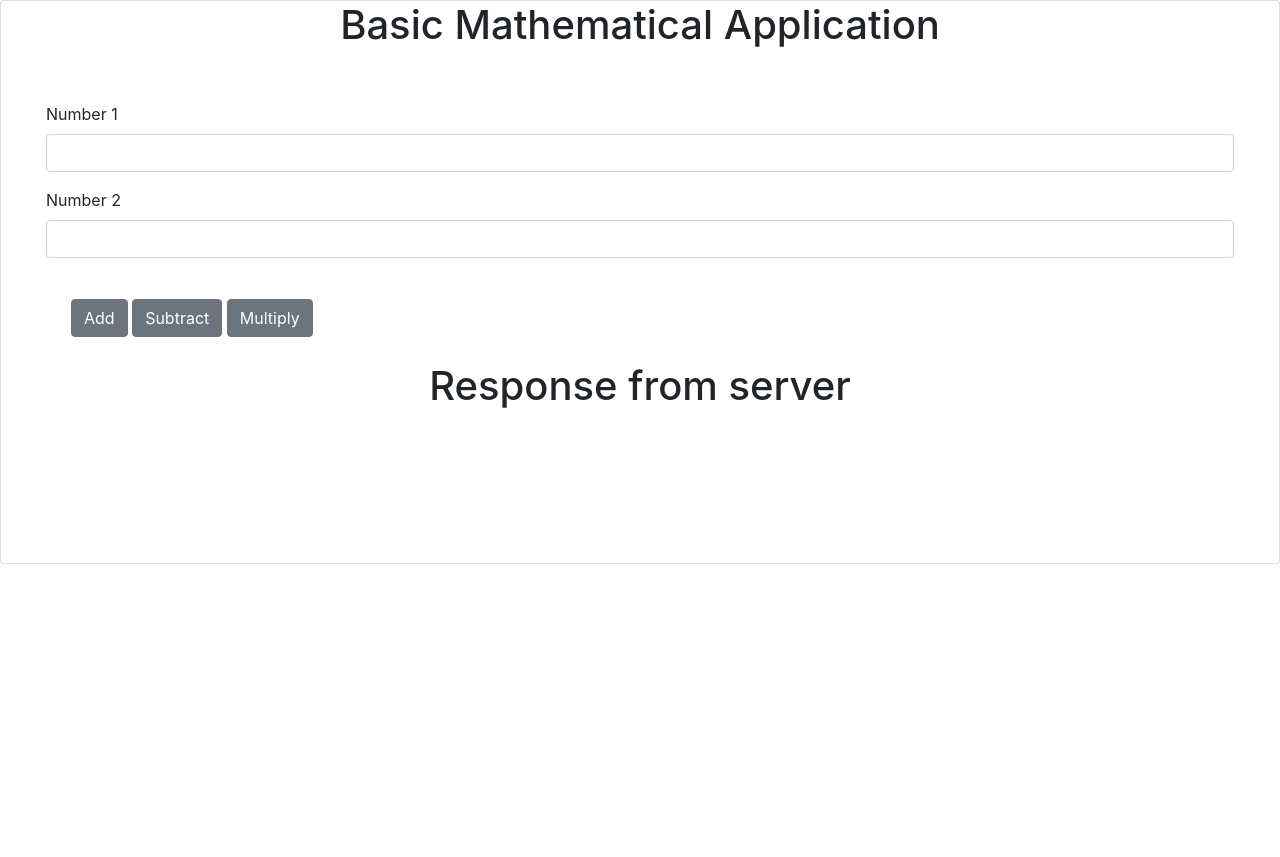
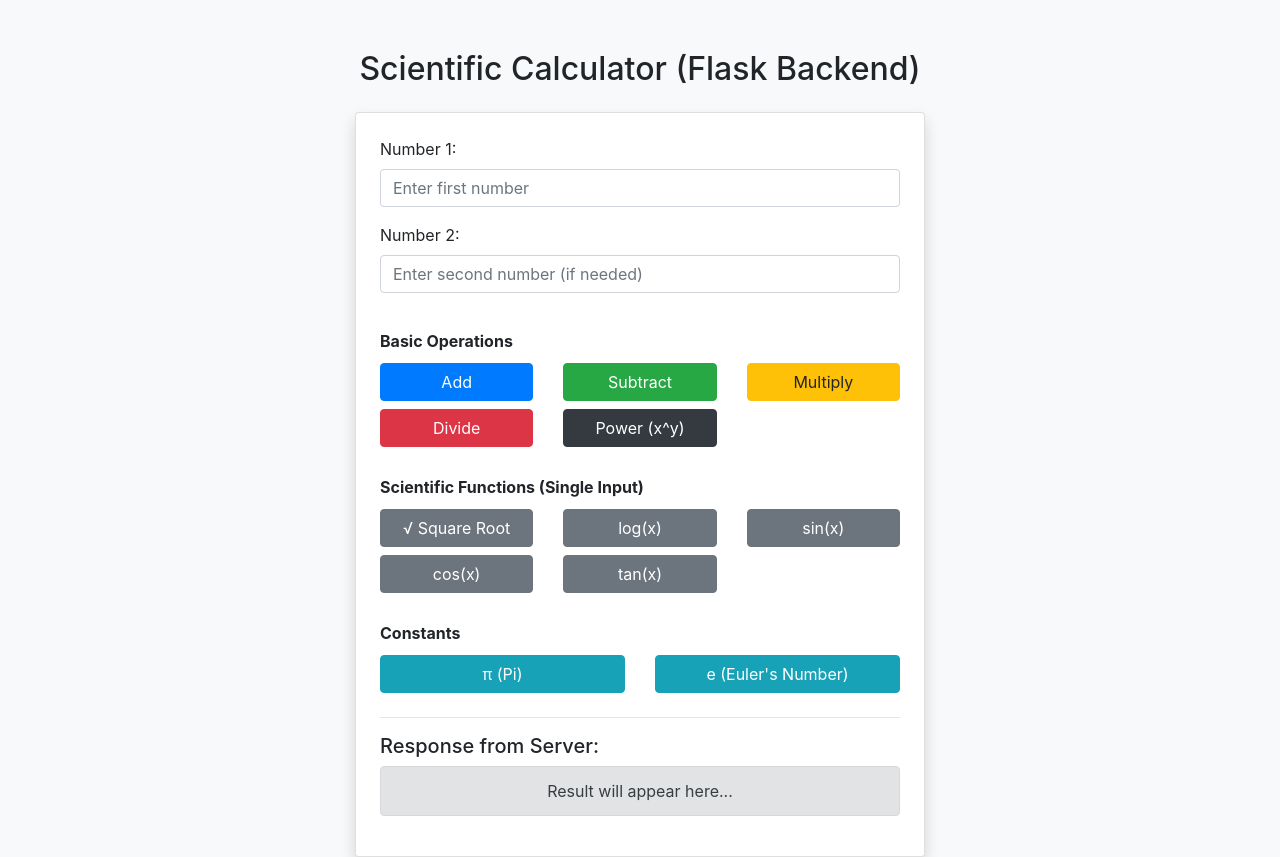
Before and after one commit to nikhilpandey2525/Flaskulator, a Flask app: page / in a window 1280 px wide. Before the commit the page ends 564 px from the top, so only its background shows below. Run offline with Flask 3, Linux system fonts and the light colour scheme; some libraries are stand-ins or nearby versions.

Commit message:
Initial commit: Flask Scientific Calculator

```diff
--- a/server.py
+++ b/server.py
@@ -1,38 +1,145 @@
-from flask import Flask, render_template, request
-from Maths.mathematics import summation, substraction, multiplication
-
+from flask import Flask, render_template, request ,jsonify
+from Maths.mathematics import add, sub, mul, div, power, sqrt, cos, sin, tan, log, pi, e
 app = Flask("Mathematics Problem Solver")
 
+@app.route("/")
+def render_index_page():
+    return render_template('index.html')
+
 @app.route("/sum")
-def sum_route():
-    num1 = float(request.args.get('num1'))
-    num2 = float(request.args.get('num2'))
-    result = summation(num1,num2)
-    if result.is_integer():
-        result=int(result)
+def addition():
+    """
+    This endpoint will return the sum of two numbers given as query parameters.
+
+    Example: /sum?num1=1&num2=2
+    """
+    num1 = float(request.args.get("num1"))
+    num2 = float(request.args.get("num2"))
+    result = add(num1, num2)
     return str(result)
 
 @app.route("/sub")
-def sub_route():
-    num1 = float(request.args.get('num1'))
-    num2 = float(request.args.get('num2'))
-    result= substraction(num1,num2)
-    if result.is_integer():
-        result=int(result)
+def subtraction():
+    """
+    This endpoint will return the difference of two numbers given as query parameters.
+
+    Example: /sub?num1=5&num2=3
+    """
+
+    num1 = float(request.args.get("num1"))
+    num2 = float(request.args.get("num2"))
+    result = sub(num1, num2)
     return str(result)
 
 @app.route("/mul")
-def mul_route():
-    num1 = float(request.args.get('num1'))
-    num2 = float(request.args.get('num2'))
-    result=multiplication(num1,num2)
-    if result.is_integer():
-        result=int(result)
+def multiplication():
+    """
+    This endpoint will return the product of two numbers given as query parameters.
+
+    Example: /mul?num1=2&num2=3
+    """
+    num1 = float(request.args.get("num1"))
+    num2 = float(request.args.get("num2"))
+    result = mul(num1, num2)
     return str(result)
 
-@app.route("/")
-def render_index_page():
-   return render_template('index.html')
+@app.route("/div")
+def division():
+    """
+    This endpoint will return the result of dividing two numbers given as query parameters.
+
+    Example: /div?num1=4&num2=2
+    """
+    num1 = float(request.args.get("num1"))
+    num2 = float(request.args.get("num2"))
+    result =div(num1, num2)
+    return str(result)
+
+@app.route("/power")
+def exponent():
+    """
+    This endpoint will return the result of raising a base to an exponent given as query parameters.
+
+    Example: /power?base=2&exp=3
+    """
+    base = float(request.args.get("base"))
+    exp = float(request.args.get("exp"))
+    result = power(base, exp)
+    return str(result)
+
+@app.route("/sqrt")
+def square_root():
+    """
+    This endpoint will return the square root of a given number given as a query parameter.
+
+    Example: /sqrt?num=4
+    """
+    num = float(request.args.get("num"))
+    result =sqrt(num)
+    return str(result)
+
+@app.route("/sin")
+def sine():
+    """
+    This endpoint will return the sine of a given angle given as a query parameter.
+
+    Example: /sin?angle=45
+    """
+    angle = float(request.args.get("angle"))
+    result = sin(angle)
+    return str(result)
+
+@app.route("/cos")
+def cosine():
+    """
+    This endpoint will return the cosine of a given angle provided as a query parameter.
+
+    Example: /cos?angle=45
+    """
+
+    angle = float(request.args.get("angle"))
+    result = cos(angle)
+    return str(result)
+
+@app.route("/tan")
+def tangent():
+    """
+    This endpoint will return the tangent of a given angle provided as a query parameter.
+
+    Example: /tan?angle=45
+    """
+
+    angle = float(request.args.get("angle"))
+    result = tan(angle)
+    return str(result)
+
+@app.route("/log")
+def logarithm():
+    """
+    This endpoint will return the natural logarithm of a given number provided as a query parameter.
+
+    Example: /log?num=5
+    """
+    num = float(request.args.get("num"))
+    result = log(num)
+    return str(result)
+
+@app.route("/pi")
+def get_pi():
+    return str(pi())
+
+@app.route("/e")
+def get_e():
+    """
+    This endpoint will return the value of the mathematical constant e.
+
+    Example: /e
+    """
+
+    return str(e())
+
+if __name__ == "__main__":
+    app.run(debug=True)
 
 if __name__ == "__main__":
     app.run(host="0.0.0.0", port=8080)
--- a/static/mywebscript.js
+++ b/static/mywebscript.js
@@ -1,26 +1,38 @@
-    const sendRequest = async (operation) => {
-    const num1 = document.getElementById("num1").value;
-    const num2 = document.getElementById("num2").value;
+const getValue = (id) => document.getElementById(id).value;
+
+const displayResult = (message) => {
+    document.getElementById("system_response").innerText = message;
+};
+
+const runOperation = async (operation) => {
+    const num1 = getValue("num1");
+    const num2 = getValue("num2");
+
+    if (!num1 || !num2) {
+        return displayResult("Please enter both numbers.");
+    }
 
     try {
-        const response = await fetch(`${operation}?num1=${num1}&num2=${num2}`);
-
-        if (!response.ok) {
-            throw new Error(`HTTP error! Status: ${response.status}`);
-        }
-
-        const data = await response.text();
-        document.getElementById("system_response").innerHTML = data;
-    } catch (error) {
-        console.error('Error:', error);
-        document.getElementById("system_response").innerHTML = 'An error occurred, please try again.';
+        const res = await fetch(`/${operation}?num1=${num1}&num2=${num2}`);
+        const data = await res.text();
+        displayResult(`Result: ${data}`);
+    } catch (err) {
+        displayResult("Server error. Please try again.");
     }
 };
 
-const runOperation = (operation) => {
-      sendRequest(operation);
+const runSingleInput = async (operation) => {
+    const num = getValue("num1");
+
+    if (!num) {
+        return displayResult("Please enter Number 1 for this operation.");
+    }
+
+    try {
+        const res = await fetch(`/${operation}?num=${num}`);
+        const data = await res.text();
+        displayResult(`Result: ${data}`);
+    } catch (err) {
+        displayResult("Server error. Please try again.");
+    }
 };
-
-const runAddition = () => runOperation("sum");
-const runSubtraction = () => runOperation("sub");
-const runMultiplication = () => runOperation("mul");
--- a/templates/index.html
+++ b/templates/index.html
@@ -1,40 +1,77 @@
 <!DOCTYPE html>
-<html>
+<html lang="en">
 <head>
-    <link rel="stylesheet" href="https://stackpath.bootstrapcdn.com/bootstrap/4.3.1/css/bootstrap.min.css" integrity="sha384-ggOyR0iXCbMQv3Xipma34MD+dH/1fQ784/j6cY/iJTQUOhcWr7x9JvoRxT2MZw1T" crossorigin="anonymous">
-    <script src="./static/mywebscript.js"></script>
+    <meta charset="UTF-8">
+    <title>Scientific Calculator</title>
+    <meta name="viewport" content="width=device-width, initial-scale=1">
+
+    <!-- Bootstrap CSS for styling -->
+    <link rel="stylesheet" href="https://stackpath.bootstrapcdn.com/bootstrap/4.3.1/css/bootstrap.min.css">
+    <script src="../static/mywebscript.js"></script>
+    <script src="https://code.jquery.com/jquery-3.3.1.slim.min.js"></script>
     <style>
-        .center-heading {
-            text-align: center;
+        body {
+            background-color: #f8f9fa;
+            padding-top: 50px;
+        }
+        .calculator-container {
+            max-width: 600px;
+            margin: auto;
+        }
+        .btn {
+            width: 100%;
+        }
+        .section-title {
+            font-weight: bold;
+            margin-top: 20px;
+            margin-bottom: 10px;
         }
     </style>
-
 </head>
 <body>
-    <div class="card">
-	<h1 class="center-heading">Basic Mathematical Application</h1>
-        <div style="padding: 25px 25px 25px 25px;">
-        <div class="card-body">
-            <div class="mb-3">
-                <label class="form-label">Number 1</label>
-                <input type="number" class="form-control" id="num1">
-            </div>
 
-            <div class="mb-3">
-                <label class="form-label">Number 2</label>
-                <input type="number" class="form-control" id="num2">
-            </div>
+<div class="container calculator-container">
+    <h2 class="text-center mb-4">Scientific Calculator (Flask Backend)</h2>
 
-            <div style="padding: 25px;">
-                <button onclick="runAddition()" class="btn btn-secondary">Add</button>
-                <button onclick="runSubtraction()" class="btn btn-secondary">Subtract</button>
-                <button onclick="runMultiplication()" class="btn btn-secondary">Multiply</button>
-            </div>
-	<h1 class="center-heading">Response from server</h1>
-            <div style="padding: 25px 25px 25px 25px;">
+    <div class="card p-4 shadow">
+        <div class="form-group">
+            <label for="num1">Number 1:</label>
+            <input type="number" class="form-control" id="num1" placeholder="Enter first number">
+        </div>
 
-            <div id="system_response" style="padding: 25px;"></div>
+        <div class="form-group">
+            <label for="num2">Number 2:</label>
+            <input type="number" class="form-control" id="num2" placeholder="Enter second number (if needed)">
+        </div>
+
+        <div class="section-title">Basic Operations</div>
+        <div class="row">
+            <div class="col-4 mb-2"><button class="btn btn-primary" onclick="runOperation('sum')">Add</button></div>
+            <div class="col-4 mb-2"><button class="btn btn-success" onclick="runOperation('sub')">Subtract</button></div>
+            <div class="col-4 mb-2"><button class="btn btn-warning" onclick="runOperation('mul')">Multiply</button></div>
+            <div class="col-4 mb-2"><button class="btn btn-danger" onclick="runOperation('div')">Divide</button></div>
+            <div class="col-4 mb-2"><button class="btn btn-dark" onclick="runOperation('power')">Power (x^y)</button></div>
+        </div>
+
+        <div class="section-title">Scientific Functions (Single Input)</div>
+        <div class="row">
+            <div class="col-4 mb-2"><button class="btn btn-secondary" onclick="runSingleInput('sqrt')">√ Square Root</button></div>
+            <div class="col-4 mb-2"><button class="btn btn-secondary" onclick="runSingleInput('log')">log(x)</button></div>
+            <div class="col-4 mb-2"><button class="btn btn-secondary" onclick="runSingleInput('sin')">sin(x)</button></div>
+            <div class="col-4 mb-2"><button class="btn btn-secondary" onclick="runSingleInput('cos')">cos(x)</button></div>
+            <div class="col-4 mb-2"><button class="btn btn-secondary" onclick="runSingleInput('tan')">tan(x)</button></div>
+        </div>
+
+        <div class="section-title">Constants</div>
+        <div class="row">
+            <div class="col-6 mb-2"><button class="btn btn-info" onclick="runNoInput('pi')">π (Pi)</button></div>
+            <div class="col-6 mb-2"><button class="btn btn-info" onclick="runNoInput('e')">e (Euler's Number)</button></div>
+        </div>
+
+        <hr>
+        <h5>Response from Server:</h5>
+        <div id="system_response" class="alert alert-secondary text-center">
+            Result will appear here...
         </div>
     </div>
-</body>
-</html>
+</div>
```
Also changed, not shown: Maths/mathematics.py (+37 -9 lines), README.md (added), static/screenshot.png (added).
